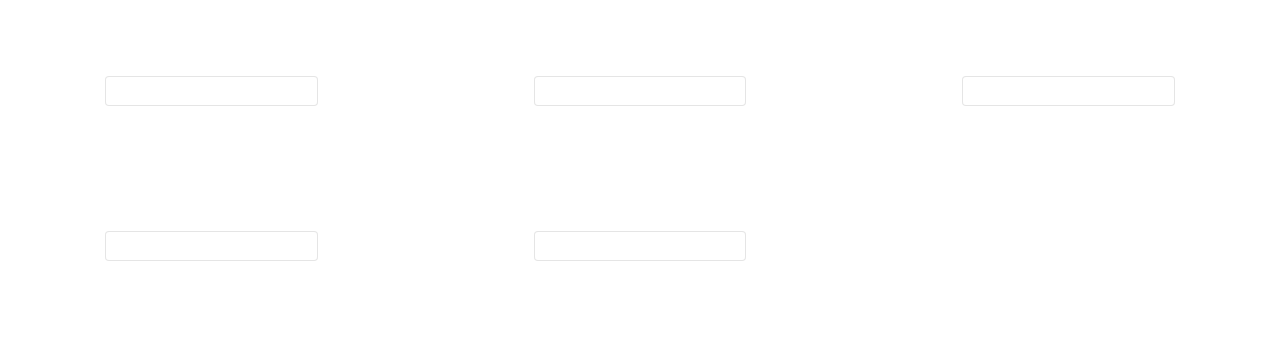
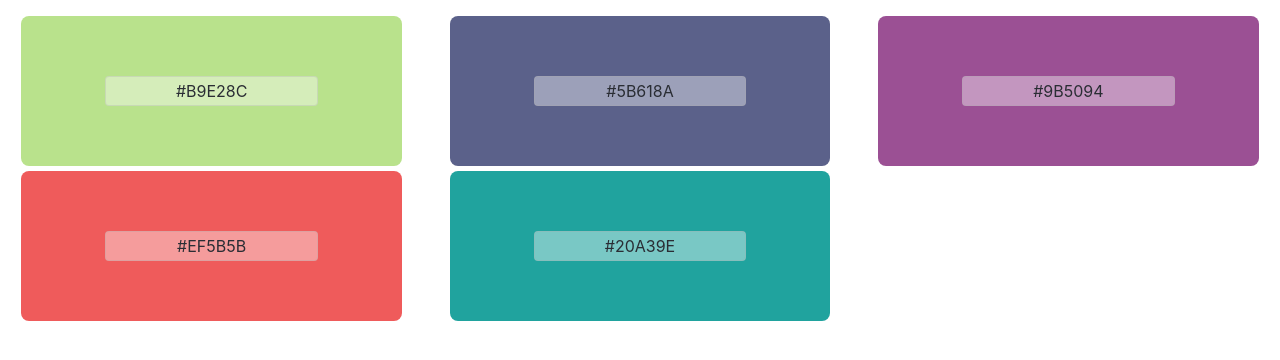
Before and after one commit to jecaps/Color-Saver-App, a React (Create React App) app: page / in a window 1280 px wide. Shown: the top 360 px of the page. Built offline with nearby package versions, Linux system fonts and the light colour scheme.

Commit message:
Change Property Name

```diff
--- a/src/App.js
+++ b/src/App.js
@@ -9,7 +9,7 @@ function App() {
   const [colorList, setColorList] = useState(colorsData);
 
   const colorsEl = colorList.map((color) => (
-    <ColorCard key={color.id} color={color.hexColor} />
+    <ColorCard key={color.id} colorCode={color.hexColor} />
   ));
 
   return <ul className="cards">{colorsEl}</ul>;
```
